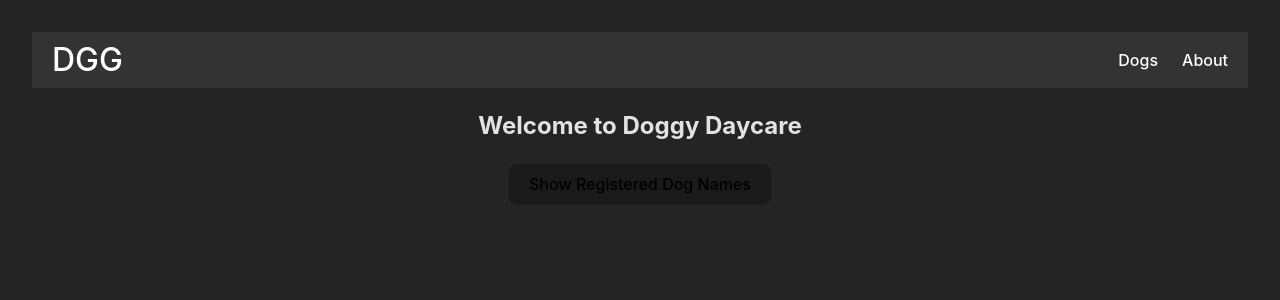
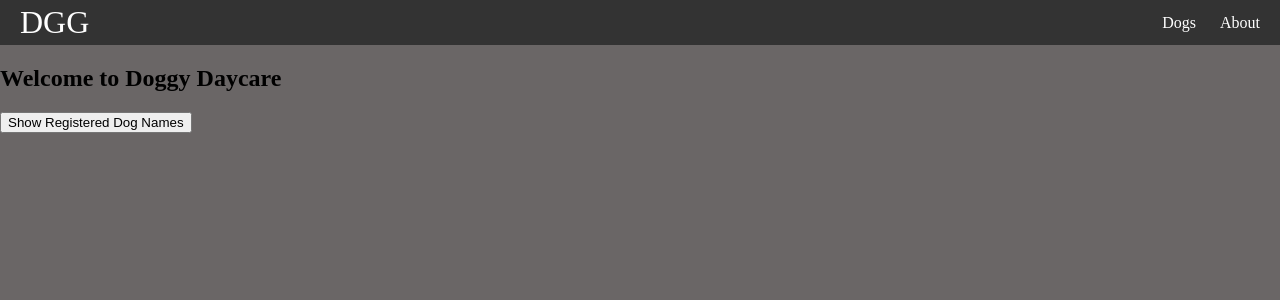
Before and after one commit to emilakerman/doggydaycaretwo, a React (Vite) app: page /#/ in a window 1280 px wide. Shown: the top 300 px of the page. Built offline with nearby package versions, Linux system fonts and the light colour scheme.

Commit message:
removed some unused css

```diff
--- a/src/App.css
+++ b/src/App.css
@@ -1,12 +1,9 @@
+body {
+  background-color: #6a6666;
+}
 img {
   width: 150px;
   height: 100px;
-}
-#root {
-  max-width: 1280px;
-  margin: 0 auto;
-  padding: 2rem;
-  text-align: center;
 }
 @media (max-width: 480px) {
   #welcomeCard {
--- a/src/Components/Dognames.jsx
+++ b/src/Components/Dognames.jsx
@@ -103,8 +103,6 @@
     }, [storageItems])
 
     const fetchData = () => {
-        // let updatedDogNameList = [];
-
         axios.get(apiURL)
         .then((response) => {
             localStorage.setItem('dogs', JSON.stringify(response.data.record));
--- a/src/index.css
+++ /dev/null
@@ -1,57 +0,0 @@
-:root {
-  font-family: Inter, system-ui, Avenir, Helvetica, Arial, sans-serif;
-  line-height: 1.5;
-  font-weight: 400;
-
-  color-scheme: light dark;
-  color: rgba(255, 255, 255, 0.87);
-  background-color: #242424;
-
-  font-synthesis: none;
-  text-rendering: optimizeLegibility;
-  -webkit-font-smoothing: antialiased;
-  -moz-osx-font-smoothing: grayscale;
-  -webkit-text-size-adjust: 100%;
-}
-
-a {
-  font-weight: 500;
-  color: #646cff;
-  text-decoration: inherit;
-}
-a:hover {
-  color: #535bf2;
-}
-
-
-
-h1 {
-  font-size: 3.2em;
-  line-height: 1.1;
-}
-
-button {
-  border-radius: 8px;
-  border: 1px solid transparent;
-  padding: 0.6em 1.2em;
-  font-size: 1em;
-  font-weight: 500;
-  font-family: inherit;
-  background-color: #1a1a1a;
-  cursor: pointer;
-  transition: border-color 0.25s;
-}
-button:hover {
-  border-color: #646cff;
-}
-button:focus,
-button:focus-visible {
-  outline: 4px auto -webkit-focus-ring-color;
-}
-
-@media (max-width: 480px) {
-  :root {
-    color: rgba(255, 255, 255, 0.87);
-    background-color: #242424;
-  }
-}
--- a/src/main.jsx
+++ b/src/main.jsx
@@ -1,7 +1,6 @@
 import React from 'react'
 import ReactDOM from 'react-dom/client'
 import App from './App'
-import './index.css'
 import {HashRouter as Router } from 'react-router-dom'
 
 ReactDOM.createRoot(document.getElementById('root')).render(
```
